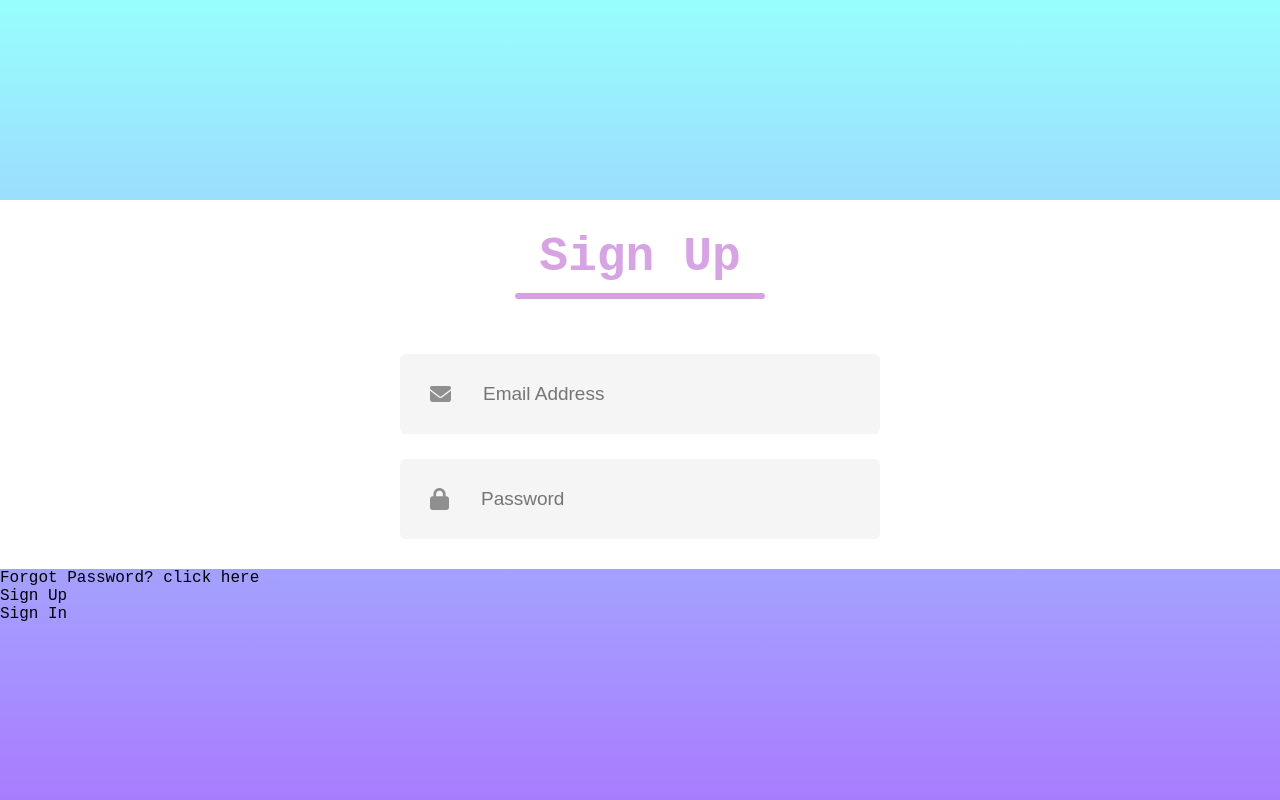
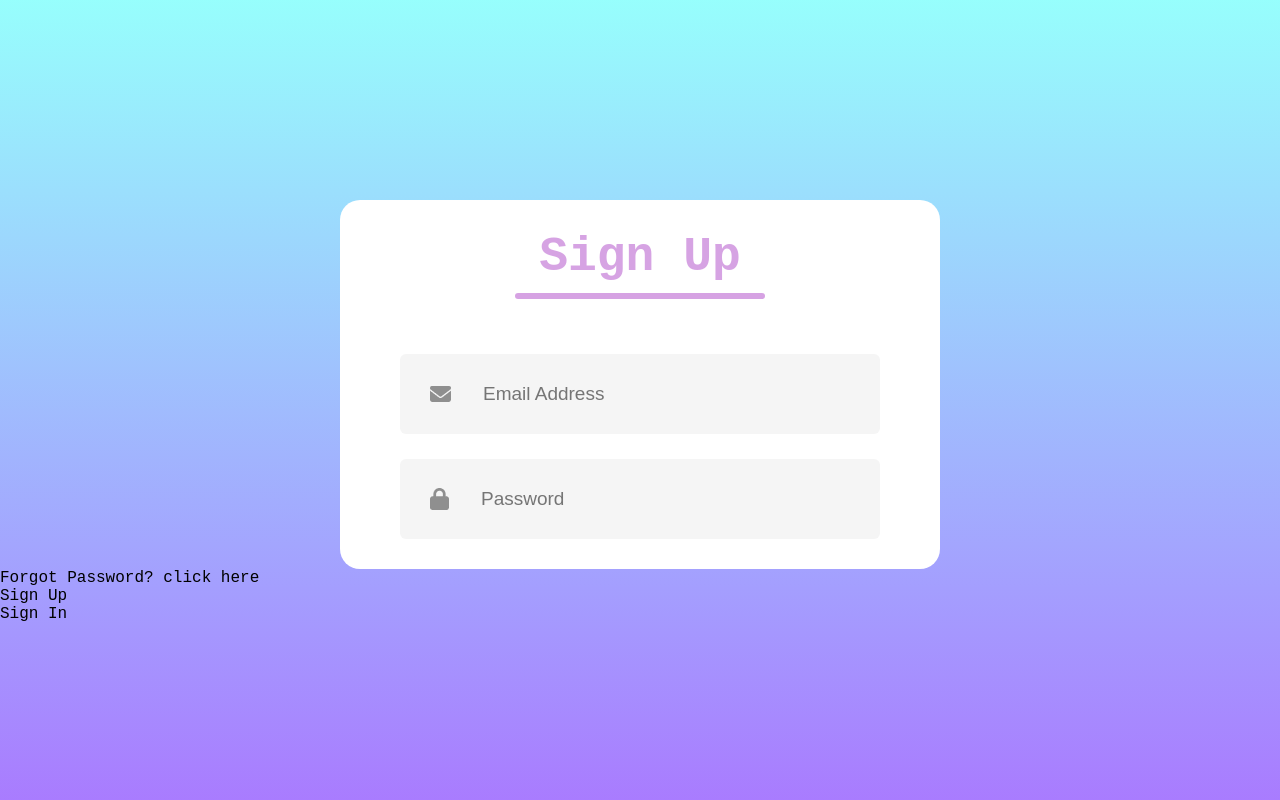
Before and after one commit to e-clawson/to-do-project, a React (Vite) app in the folder to-do-frontend/: page / in a window 1280 px wide. Shown: the top 800 px of the page. Built offline with nearby package versions, Linux system fonts and the light colour scheme.

Commit message:
added some more styling to .container tag

```diff
--- a/to-do-frontend/src/components/login/signInSignUp.css
+++ b/to-do-frontend/src/components/login/signInSignUp.css
@@ -3,8 +3,10 @@
     flex-direction: column;
     margin: auto;
     margin-top: 200px;
+    width: 600px;
     background: white;
     padding-bottom: 30px;
+    border-radius: 20px;
 }
 
 .header{
```
